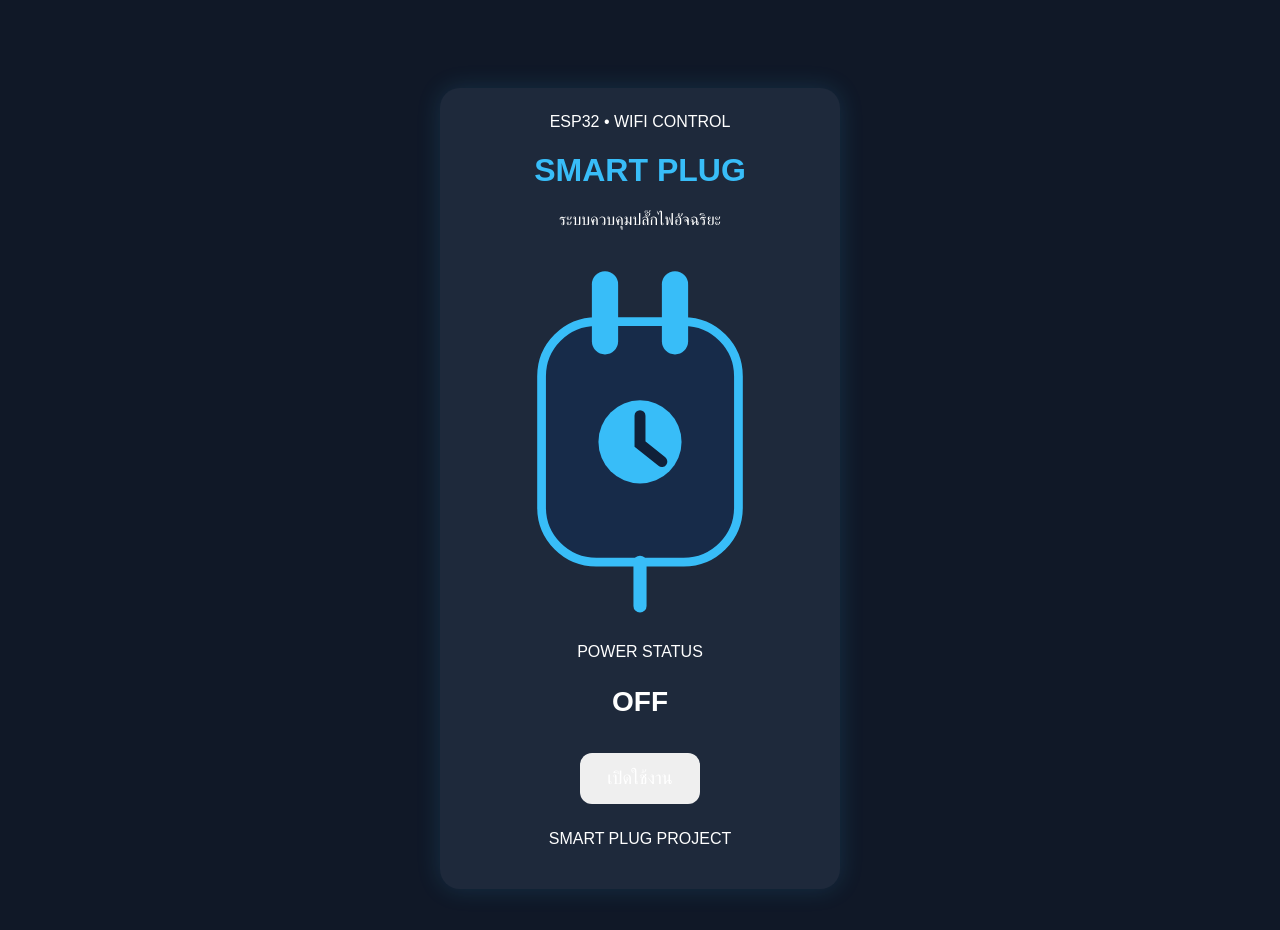
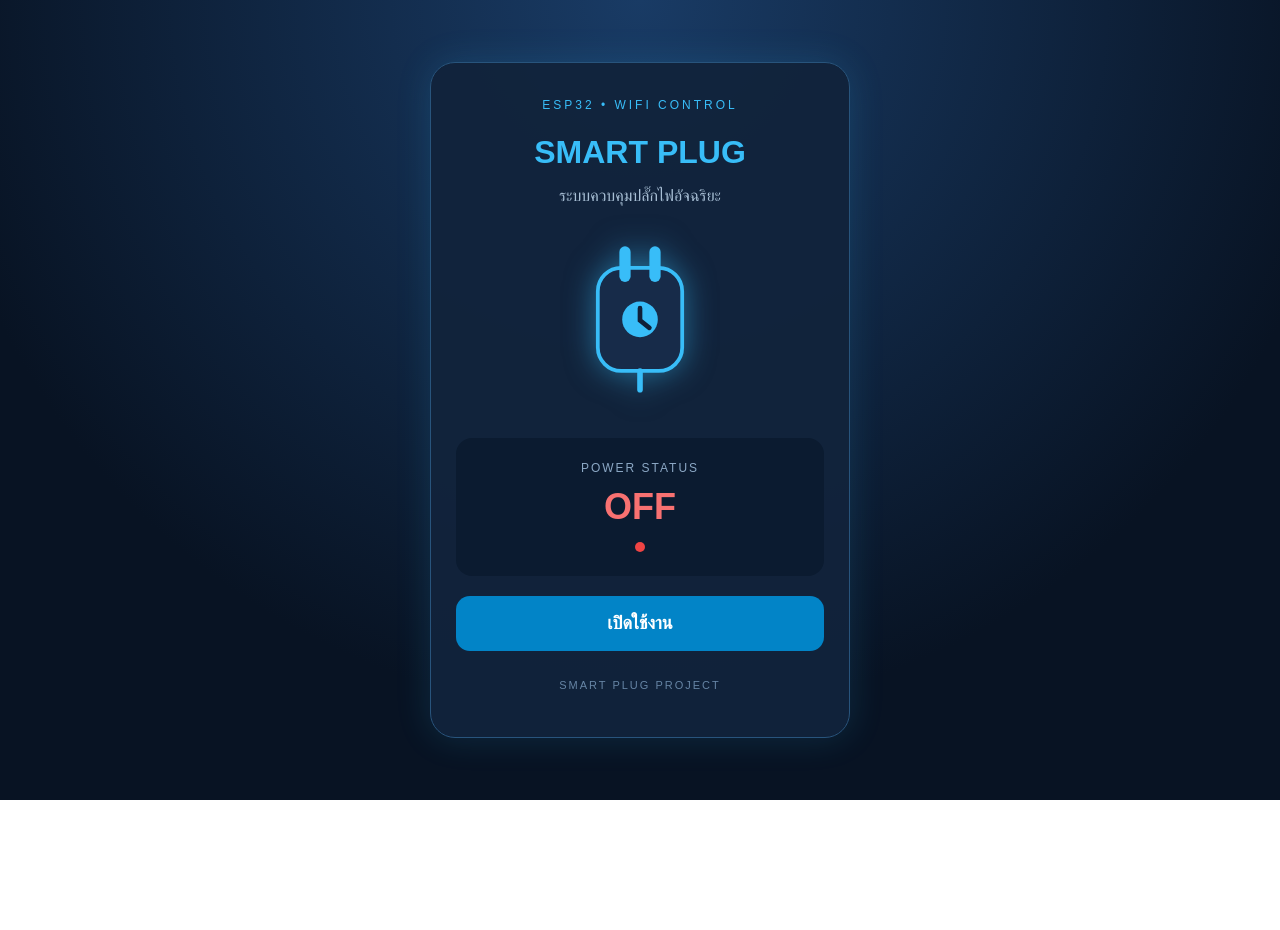
Before and after one commit to theBesCoco/mart-plug, a plain HTML site: page index.html in a window 1280 px wide. After the commit the page ends 800 px from the top, so only its background shows below. Drawn offline with Linux system fonts and the light colour scheme.

Commit message:
Revamp styles for improved layout and design

```diff
--- a/style.css
+++ b/style.css
@@ -4,47 +4,104 @@
 }
 
 body {
+  margin: 0;
+  min-height: 100vh;
+  display: flex;
+  justify-content: center;
+  align-items: center;
+  padding: 20px;
   font-family: Arial, sans-serif;
-  background: #101827;
   color: white;
-  text-align: center;
-  padding: 30px 15px;
+  background: radial-gradient(circle at top, #193b65, #081323 70%);
 }
 
 .container {
-  max-width: 400px;
-  margin: 50px auto;
-  padding: 25px;
-  background: #1e293b;
-  border-radius: 20px;
-  box-shadow: 0 0 25px rgba(56, 189, 248, 0.15);
+  width: 100%;
+  max-width: 420px;
+  padding: 35px 25px;
+  text-align: center;
+  border: 1px solid #28547c;
+  border-radius: 25px;
+  background: rgba(17, 35, 59, 0.95);
+  box-shadow: 0 0 35px rgba(56, 189, 248, 0.15);
+}
+
+.top-label {
+  color: #38bdf8;
+  font-size: 12px;
+  letter-spacing: 3px;
 }
 
 h1 {
   color: #38bdf8;
+  font-size: 32px;
+  margin-bottom: 8px;
+}
+
+.subtitle {
+  color: #a8bfd5;
+}
+
+.plug {
+  margin: 30px auto;
+  filter: drop-shadow(0 0 15px rgba(56, 189, 248, 0.5));
+}
+
+.plug svg {
+  width: 150px;
+}
+
+.status-box {
+  margin: 20px 0;
+  padding: 20px;
+  border-radius: 16px;
+  background: #0b1b30;
+}
+
+.status-label {
+  color: #8ca8c5;
+  font-size: 12px;
+  letter-spacing: 2px;
 }
 
 .status {
-  font-size: 28px;
-  margin: 25px;
+  margin: 10px;
+  font-size: 36px;
   font-weight: bold;
+  color: #f87171;
 }
 
-button {
-  width: 120px;
-  padding: 15px;
-  margin: 10px;
-  border: none;
-  border-radius: 12px;
-  font-size: 18px;
-  cursor: pointer;
-  color: white;
+.indicator {
+  display: inline-block;
+  width: 10px;
+  height: 10px;
+  border-radius: 50%;
+  background: #ef4444;
 }
 
-.on {
+.power-button {
+  width: 100%;
+  padding: 17px;
+  border: none;
+  border-radius: 14px;
+  color: white;
+  background: #0284c7;
+  font-size: 18px;
+  font-weight: bold;
+  cursor: pointer;
+}
+
+.power-button:hover {
+  background: #0369a1;
+}
+
+.power-button.active {
   background: #16a34a;
 }
 
-.off {
-  background: #dc2626;
+.footer {
+  margin-top: 28px;
+  color: #6685a5;
+  font-size: 11px;
+  letter-spacing: 2px;
 }
```
